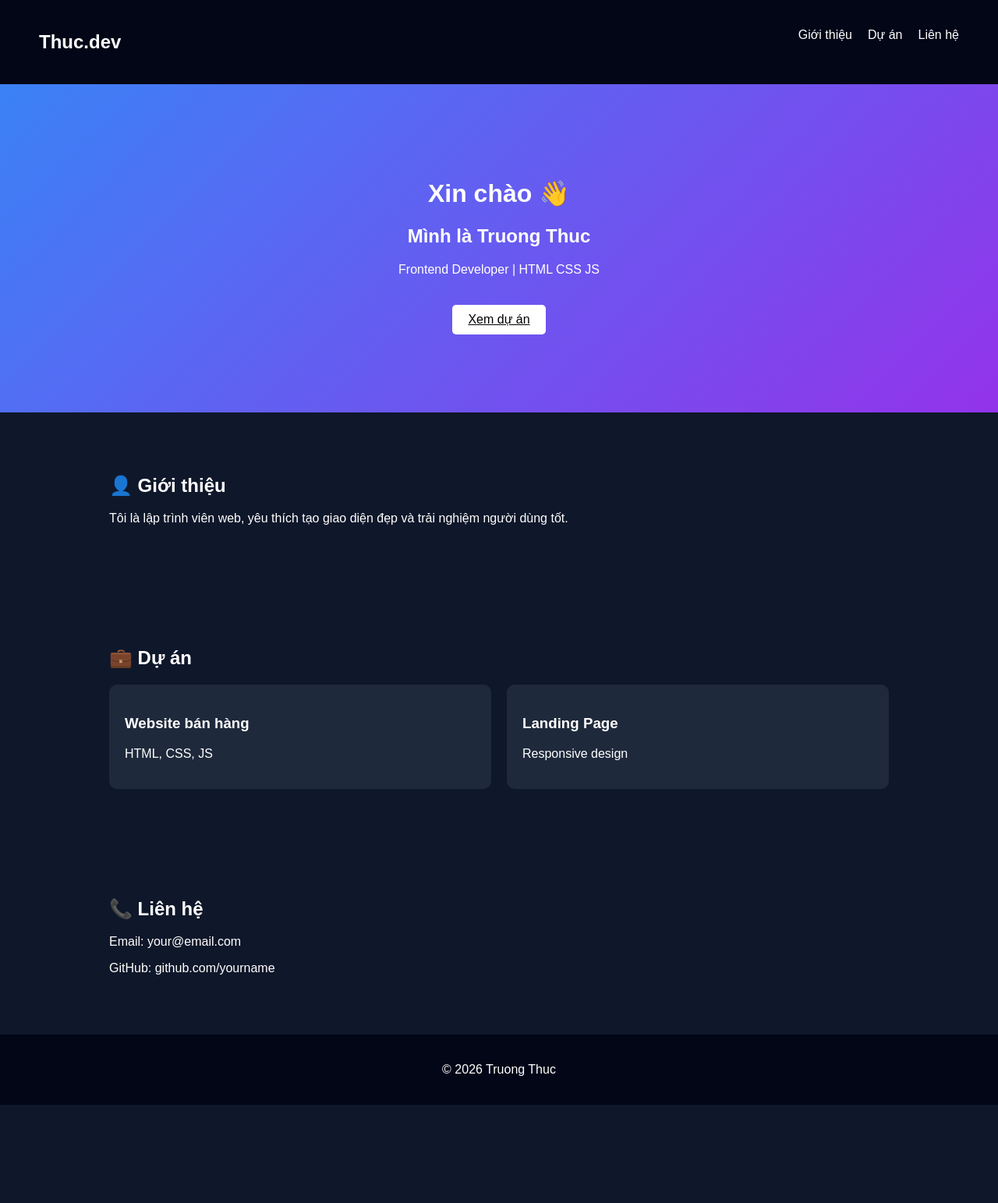
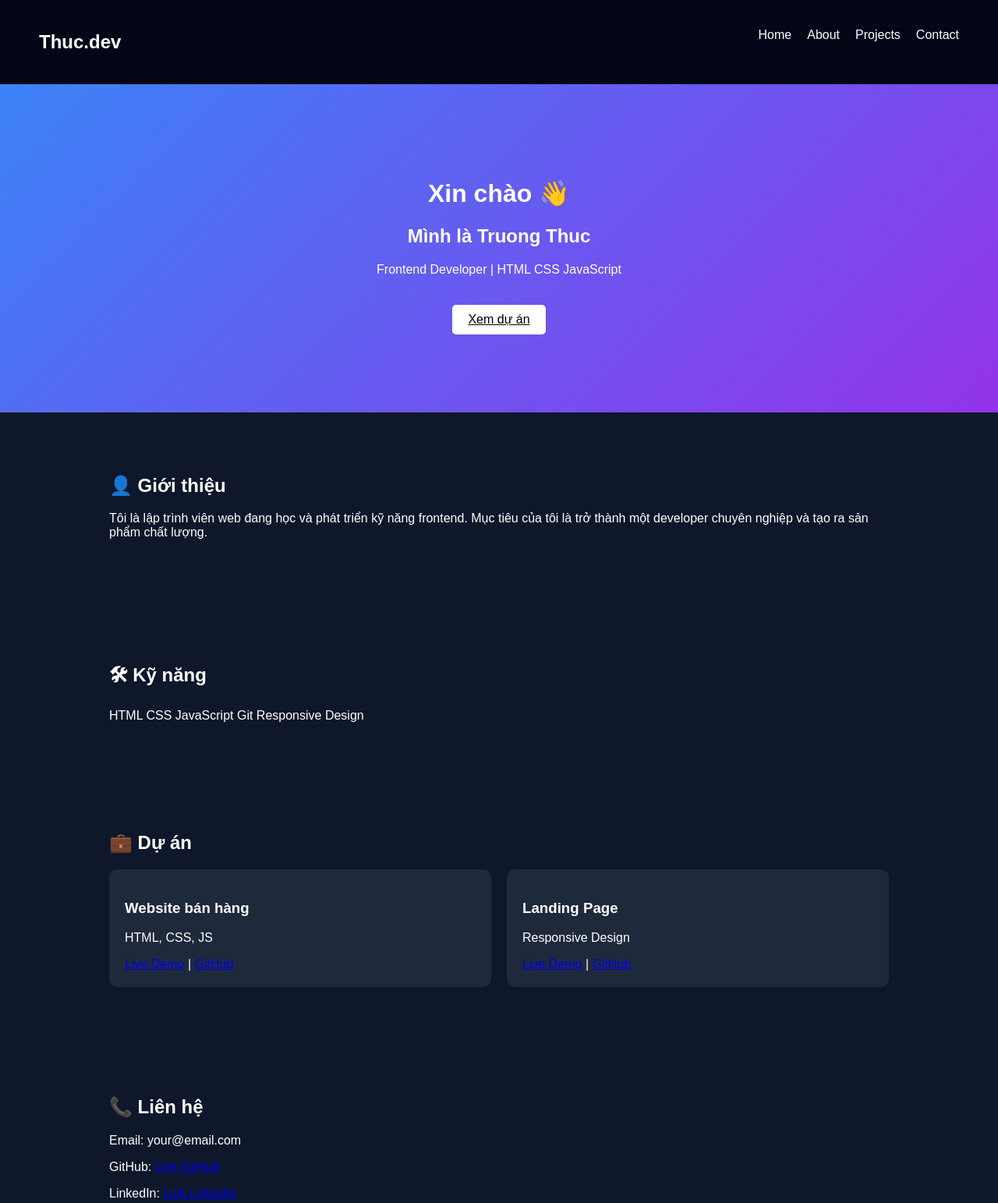
Before and after one commit to truongthuc14/truongthuc14.github.io, a plain HTML site: page index.html in a window 1280 px wide. Shown: the top 1543 px of the page at 78% size. Before the commit the page ends 1417 px from the top, so only its background shows below. Drawn offline with Linux system fonts and the light colour scheme.

Commit message:
Revamp portfolio webpage layout and content
Updated the structure and content of the portfolio webpage, including navbar, hero section, about section, skills, projects, and contact information.

```diff
--- a/index.html
+++ b/index.html
@@ -4,66 +4,86 @@
   <meta charset="UTF-8">
   <meta name="viewport" content="width=device-width, initial-scale=1.0">
   <title>Portfolio - Truong Thuc</title>
-
   <link rel="stylesheet" href="style.css">
 </head>
 
 <body>
 
-  <!-- Navbar -->
+<!-- NAVBAR -->
 <nav>
   <h2>Thuc.dev</h2>
   <ul>
-      <li><a href="#about">Giới thiệu</a></li>
-      <li><a href="#projects">Dự án</a></li>
-      <li><a href="#contact">Liên hệ</a></li>
+    <li><a href="#">Home</a></li>
+    <li><a href="#">About</a></li>
+    <li><a href="#">Projects</a></li>
+    <li><a href="#">Contact</a></li>
   </ul>
 </nav>
 
-  <!-- Hero -->
+<!-- HERO -->
 <header>
   <h1>Xin chào 👋</h1>
   <h2>Mình là Truong Thuc</h2>
-    <p>Frontend Developer | HTML CSS JS</p>
-    <a href="#projects" class="btn">Xem dự án</a>
+  <p>Frontend Developer | HTML CSS JavaScript</p>
+  <a href="#" class="btn">Xem dự án</a>
 </header>
 
-  <!-- About -->
-  <section id="about" class="fade">
+<!-- ABOUT -->
+<section>
   <h2>👤 Giới thiệu</h2>
   <p>
-      Tôi là lập trình viên web, yêu thích tạo giao diện đẹp và trải nghiệm người dùng tốt.
+    Tôi là lập trình viên web đang học và phát triển kỹ năng frontend.
+    Mục tiêu của tôi là trở thành một developer chuyên nghiệp và tạo ra sản phẩm chất lượng.
   </p>
 </section>
 
-  <!-- Projects -->
-  <section id="projects" class="fade">
+<!-- SKILLS -->
+<section>
+  <h2>🛠 Kỹ năng</h2>
+  <div class="skills">
+    <span>HTML</span>
+    <span>CSS</span>
+    <span>JavaScript</span>
+    <span>Git</span>
+    <span>Responsive Design</span>
+  </div>
+</section>
+
+<!-- PROJECTS -->
+<section>
   <h2>💼 Dự án</h2>
 
   <div class="projects">
+
     <div class="card">
       <h3>Website bán hàng</h3>
       <p>HTML, CSS, JS</p>
+      <a href="#">Live Demo</a> |
+      <a href="#">GitHub</a>
     </div>
 
     <div class="card">
       <h3>Landing Page</h3>
-        <p>Responsive design</p>
+      <p>Responsive Design</p>
+      <a href="#">Live Demo</a> |
+      <a href="#">GitHub</a>
     </div>
+
   </div>
 </section>
 
-  <!-- Contact -->
-  <section id="contact" class="fade">
+<!-- CONTACT -->
+<section>
   <h2>📞 Liên hệ</h2>
   <p>Email: your@email.com</p>
-    <p>GitHub: github.com/yourname</p>
+  <p>GitHub: <a href="#">Link GitHub</a></p>
+  <p>LinkedIn: <a href="#">Link LinkedIn</a></p>
 </section>
 
+<!-- FOOTER -->
 <footer>
   <p>© 2026 Truong Thuc</p>
 </footer>
 
-  <script src="script.js"></script>
 </body>
 </html>
```
Lines whose indentation alone changed are shown as unchanged.
